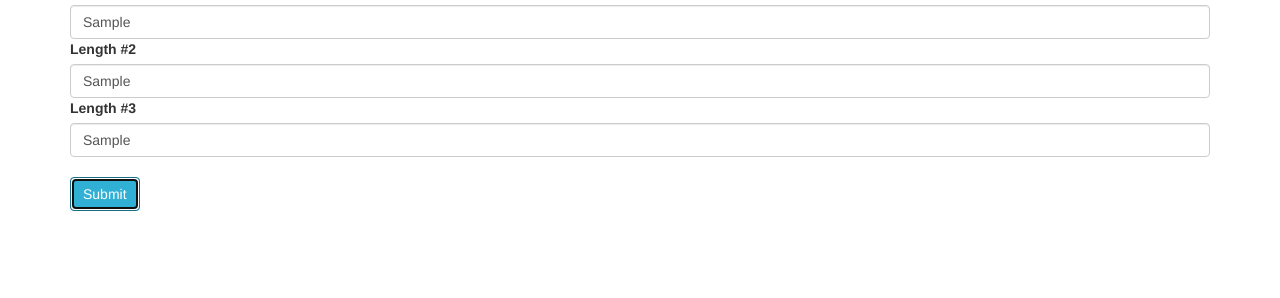
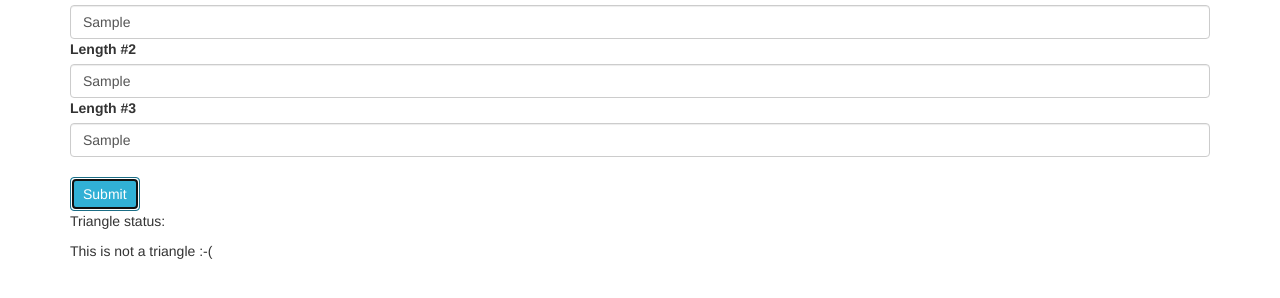
Before and after one commit to r-craig73/triangles, a plain HTML site: page index.html in a window 1280 px wide. Both pictures are taken after typing "Sample", "Sample", "Sample" into the empty fields and a click on the button "Submit". Shown: the part 90-388 px from the top of the page. Drawn offline with Linux system fonts and the light colour scheme.

Commit message:
final version

```diff
--- a/index.html
+++ b/index.html
@@ -25,9 +25,12 @@
         <button type="submit" class="btn btn-info" id="submit">Submit</button>
       </form>
 
+      <div class="output">
+        <p>Triangle status:</p>
+        <span class="result1"></span>
+      </div>
 
 
     </div>
-
   </body>
 </html>
--- a/js/scripts.js
+++ b/js/scripts.js
@@ -3,10 +3,25 @@ $(document).ready(function(){
 $("form#triangle").submit(function(event) {
   var side1 = parseInt($("input#length1").val());
   var side2 = parseInt($("input#length2").val());
-  console.log(side2);
   var side3 = parseInt($("input#length3").val());
+
+  if (equilateral(side1, side2, side3)) {
+      $(".result1").text("This is an equilateral triangle");
+    }
+  else if(isosceles(side1, side2, side3)) {
+    $(".result1").text("This is an isosceles triangle");
+    }
+  else if (scalene(side1, side2, side3)) {
+    $(".result1").text("This is an scalene triangle");
+    }
+  else {
+    $(".result1").text("This is not a triangle :-(");
+  }
+
   event.preventDefault();
+
 });
+
 });
 
 function equilateral (s1, s2, s3) {
@@ -26,7 +41,7 @@ function isosceles (s1, s2, s3) {
 };
 
 function scalene (s1, s2, s3) {
-  if (s1 != s2 && s1 != s3 && s2 != s3) {
+  if ((s1 != s2 && s1 != s3 && s2 != s3 ) && (s1 + s2 >= s3 && s2 + s3 >= s1 && s3 + s1 >= s2)) {
     return true;
   } else {
     return false;
@@ -34,7 +49,7 @@ function scalene (s1, s2, s3) {
 };
 
 function nottri (s1, s2, s3) {
-  if (s1 + s2 <= s3 && s2 + s3 <= s1 && s3 + s1 <= s2) {
+  if (s1 + s2 >= s3 && s2 + s3 >= s1 && s3 + s1 >= s2) {
     return true;
   } else {
     return false;
```
Lines whose indentation alone changed are shown as unchanged.
